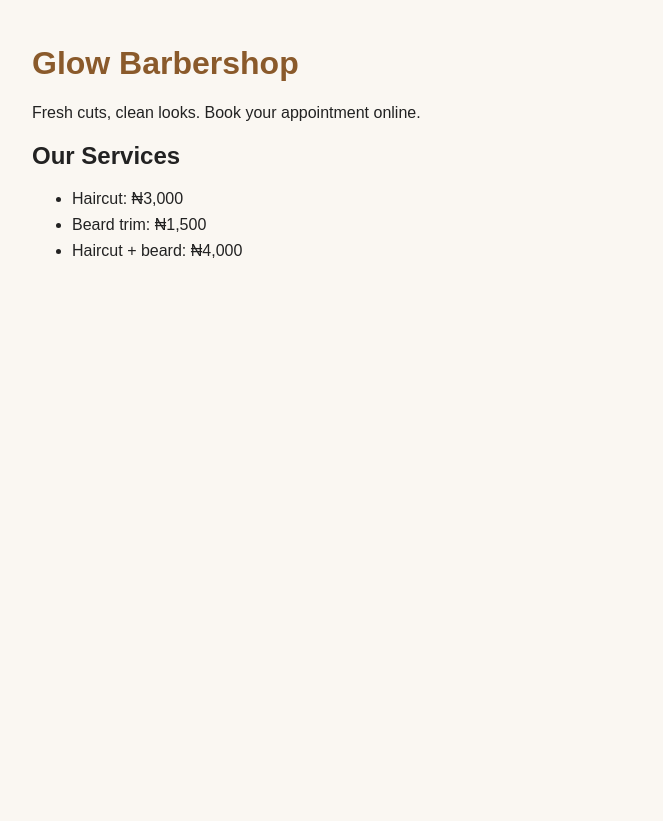
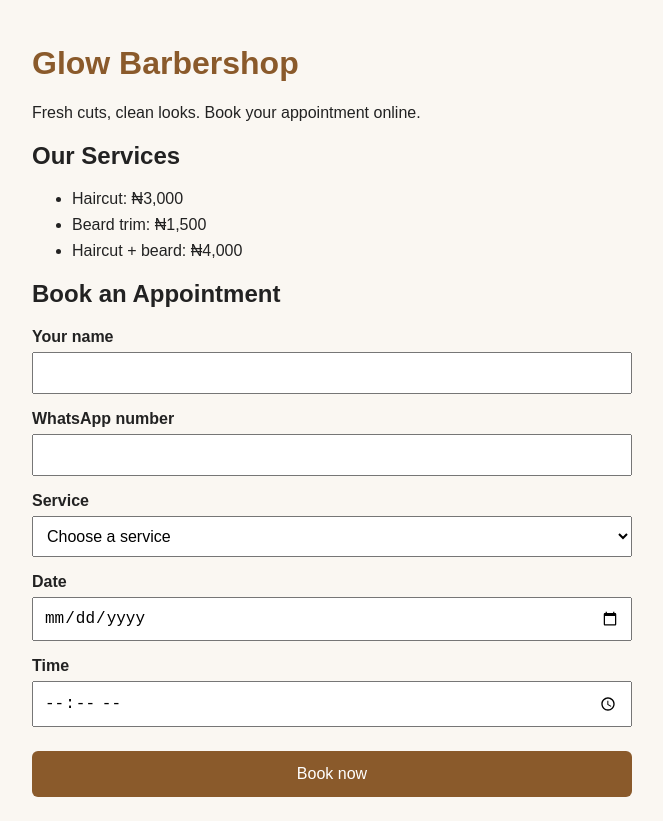
Before and after one commit to Saint-OG/salon-booking, a plain HTML site: page index.html in a window 1280 px wide. Shown: the whole page, without its empty margins (308-971 px from the left). Before the commit the page ends 800 px from the top, so only its background shows below. Drawn offline with Linux system fonts and the light colour scheme.

Commit message:
Add booking form

```diff
--- a/index.html
+++ b/index.html
@@ -16,5 +16,30 @@
     <li>Beard trim: ₦1,500</li>
     <li>Haircut + beard: ₦4,000</li>
   </ul>
+
+<h2>Book an Appointment</h2>
+<form id="booking-form">
+  <label for="name">Your name</label>
+  <input type="text" id="name" name="name" required>
+
+  <label for="phone">WhatsApp number</label>
+  <input type="tel" id="phone" name="phone" required>
+
+  <label for="service">Service</label>
+  <select id="service" name="service" required>
+    <option value="">Choose a service</option>
+    <option value="haircut">Haircut</option>
+    <option value="beard">Beard trim</option>
+    <option value="both">Haircut + beard</option>
+  </select>
+
+  <label for="date">Date</label>
+  <input type="date" id="date" name="date" required>
+
+  <label for="time">Time</label>
+  <input type="time" id="time" name="time" required>
+
+  <button type="submit">Book now</button>
+</form>
 </body>
 </html>
--- a/style.css
+++ b/style.css
@@ -16,3 +16,28 @@ h1 {
 li {
   margin-bottom: 8px;
 }
+
+label {
+  display: block;
+  margin-top: 16px;
+  font-weight: bold;
+}
+
+input, select {
+  width: 100%;
+  padding: 10px;
+  margin-top: 6px;
+  font-size: 16px;
+  box-sizing: border-box;
+}
+
+button {
+  margin-top: 24px;
+  width: 100%;
+  padding: 14px;
+  font-size: 16px;
+  background-color: #8a5a2b;
+  color: white;
+  border: none;
+  border-radius: 6px;
+}
```
